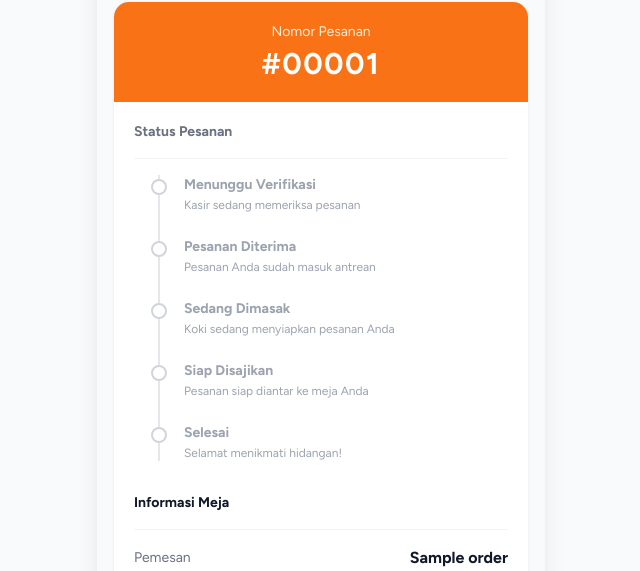
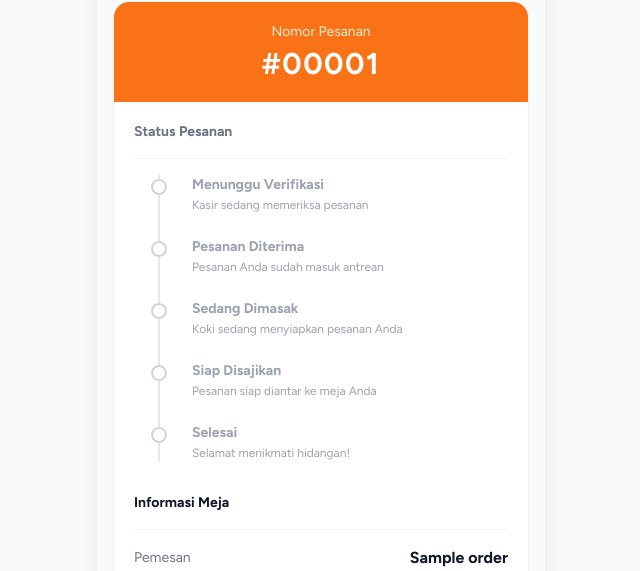
Before and after one commit to naldi11/POS-F-B-, a Laravel app: page /order/1 in a window 1280 px wide. Shown: the part 99-670 px from the top of the page, without its empty margins (319-959 px from the left). Run offline with Laravel 12, Linux system fonts and the light colour scheme; tables that the repository leaves empty hold one stand-in row (values such as "Sample post"); style sheets or scripts are compiled from the project's sources; some libraries are stand-ins or nearby versions.

Commit message:
style: change notification toast background to red

```diff
--- a/resources/views/livewire/customer/order-status.blade.php
+++ b/resources/views/livewire/customer/order-status.blade.php
@@ -42,10 +42,10 @@
 
                             // Show toast
                             let toast = document.createElement('div');
-                            toast.className = 'fixed top-4 left-1/2 transform -translate-x-1/2 bg-orange-600 text-white px-6 py-3 rounded-full shadow-2xl z-50 font-bold transition-all';
+                            toast.style.cssText = 'position: fixed; top: 16px; left: 50%; transform: translateX(-50%); background-color: #ef4444; color: white; padding: 12px 24px; border-radius: 9999px; box-shadow: 0 25px 50px -12px rgba(0, 0, 0, 0.25); z-index: 9999; font-weight: bold; transition: opacity 0.5s; width: max-content; font-family: sans-serif; font-size: 14px; text-align: center;';
                             toast.innerHTML = '🔔 Status pesanan Anda diperbarui!';
                             document.body.appendChild(toast);
-                            setTimeout(() => { toast.classList.add('opacity-0'); setTimeout(() => toast.remove(), 500); }, 3000);
+                            setTimeout(() => { toast.style.opacity = '0'; setTimeout(() => toast.remove(), 500); }, 3000);
                         } catch(e) {}
                     }
                 }"
@@ -71,7 +71,7 @@
                                 $isCurrent = $index === $currentIndex;
                                 $isFuture = $index > $currentIndex;
                             @endphp
-                            <div class="relative pl-6">
+                            <div class="relative" style="padding-left: 32px; min-height: 24px;">
                                 <!-- Bullet -->
                                 <div class="absolute rounded-full border-2 bg-white flex items-center justify-center transition-all duration-500
                                     {{ $isPast ? 'border-orange-500 bg-orange-500' : '' }}
```
